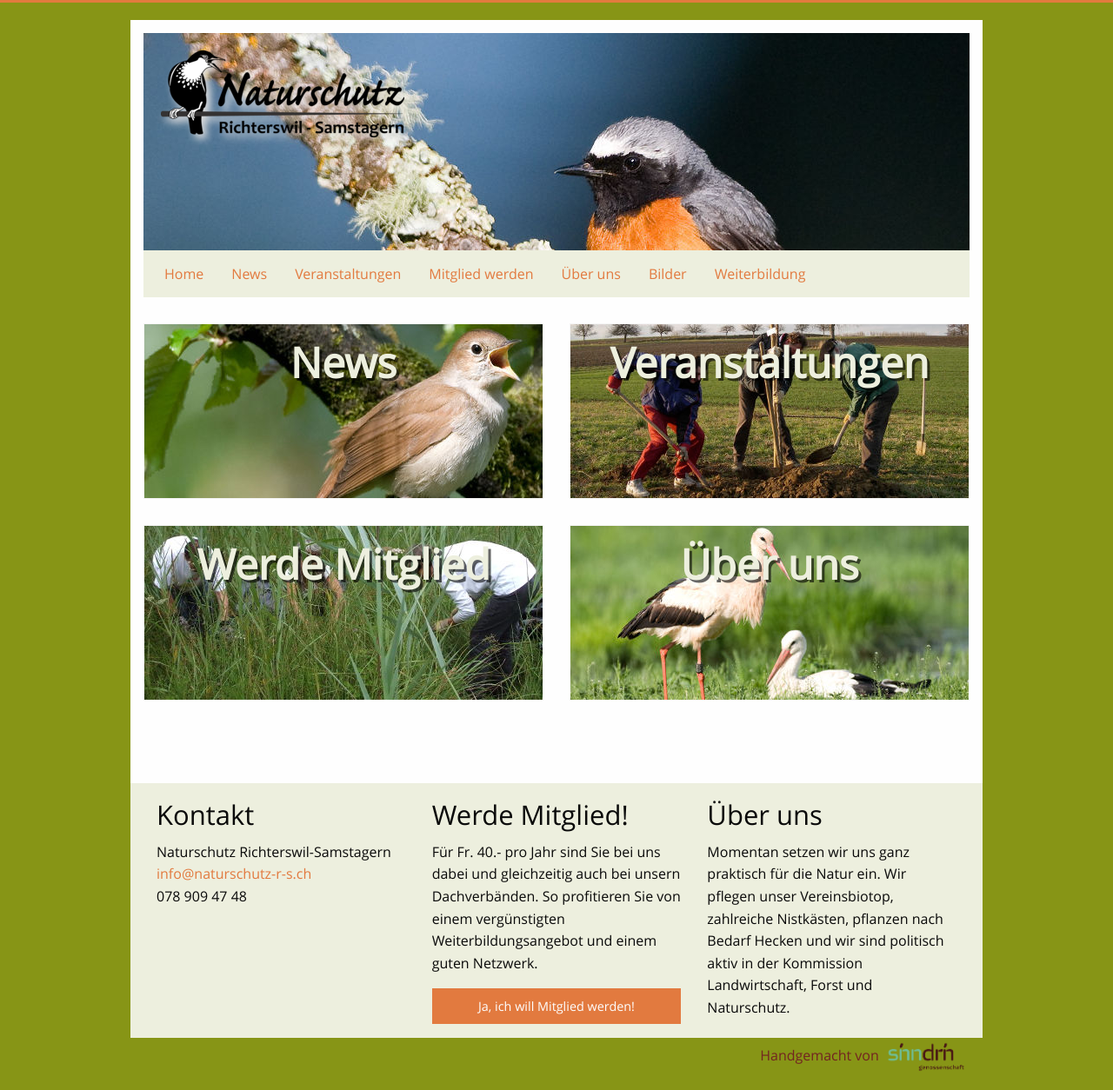
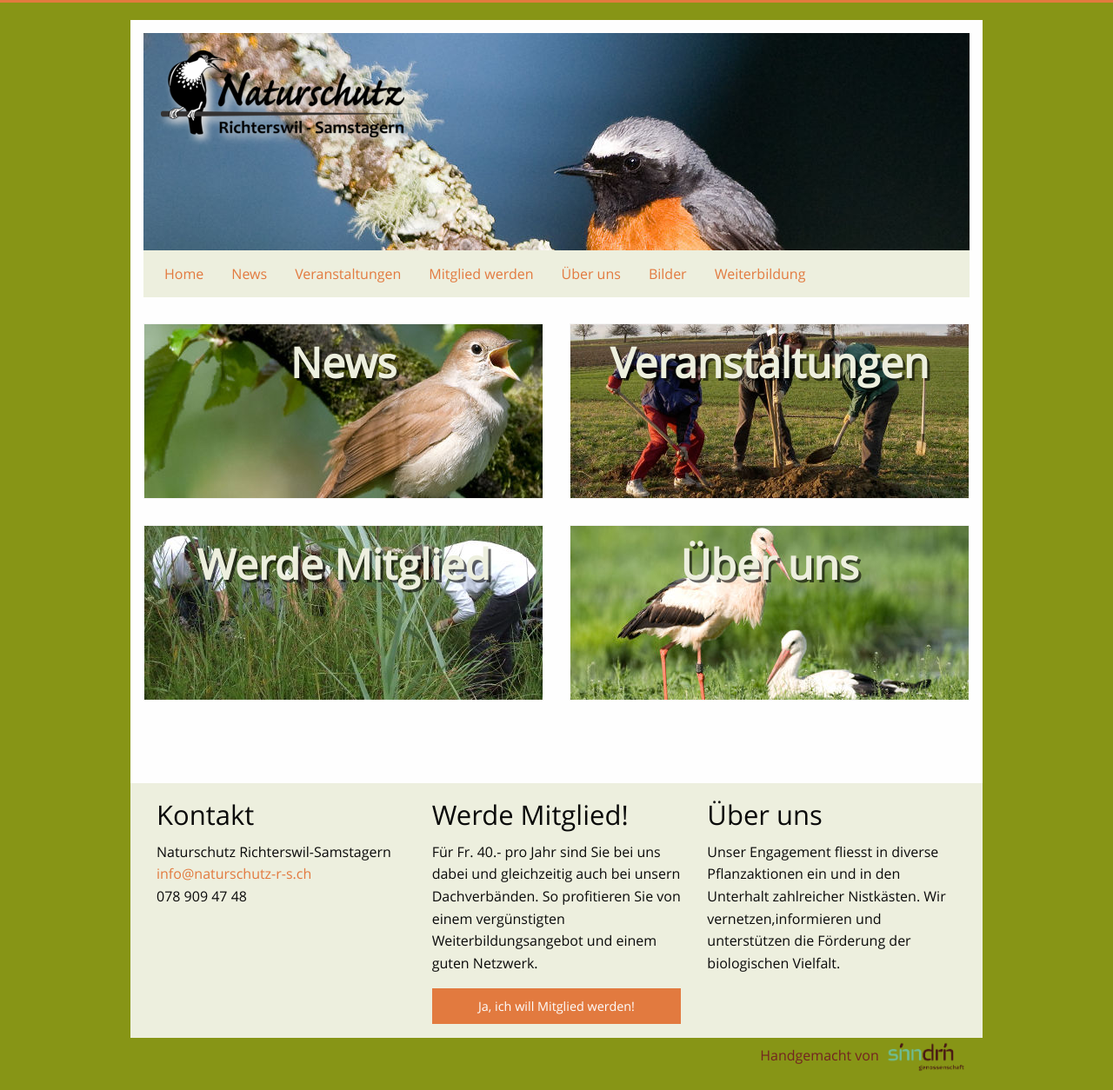
Before and after one commit to Naturschutz-Richterswil-Samstagern/Naturschutz-Richterswil-Samstagern.github.io, a Jekyll site: the page built from index.html, in a window 1280 px wide. Shown: the whole page at 87% size. Built offline with Jekyll 4.4.1, drawn with Linux system fonts in a browser that asks for light colours; comment, search, counter and statistics services are not loaded.

Commit message:
Update _config.yml

```diff
--- a/_config.yml
+++ b/_config.yml
@@ -10,7 +10,7 @@ title: Naturschutz Richterswil-Samstagern
 email: info@naturschutz-r-s.ch
 phone: 078 909 47 48
 description: > # this means to ignore newlines until "baseurl:"
-  Momentan setzen wir uns ganz praktisch für die Natur ein. Wir pflegen unser Vereinsbiotop, zahlreiche Nistkästen, pflanzen nach Bedarf Hecken und wir sind politisch aktiv in der Kommission Landwirtschaft, Forst und Naturschutz.
+  Unser Engagement fliesst in diverse Pflanzaktionen ein und in den Unterhalt zahlreicher Nistkästen. Wir vernetzen,informieren und unterstützen die Förderung der biologischen Vielfalt.
 baseurl: "" # the subpath of your site, e.g. /blog
 url: "http://naturschutz-richterswil-samstagern.github.io" # the base hostname & protocol for your site
 twitter_username: sinndrin
```
